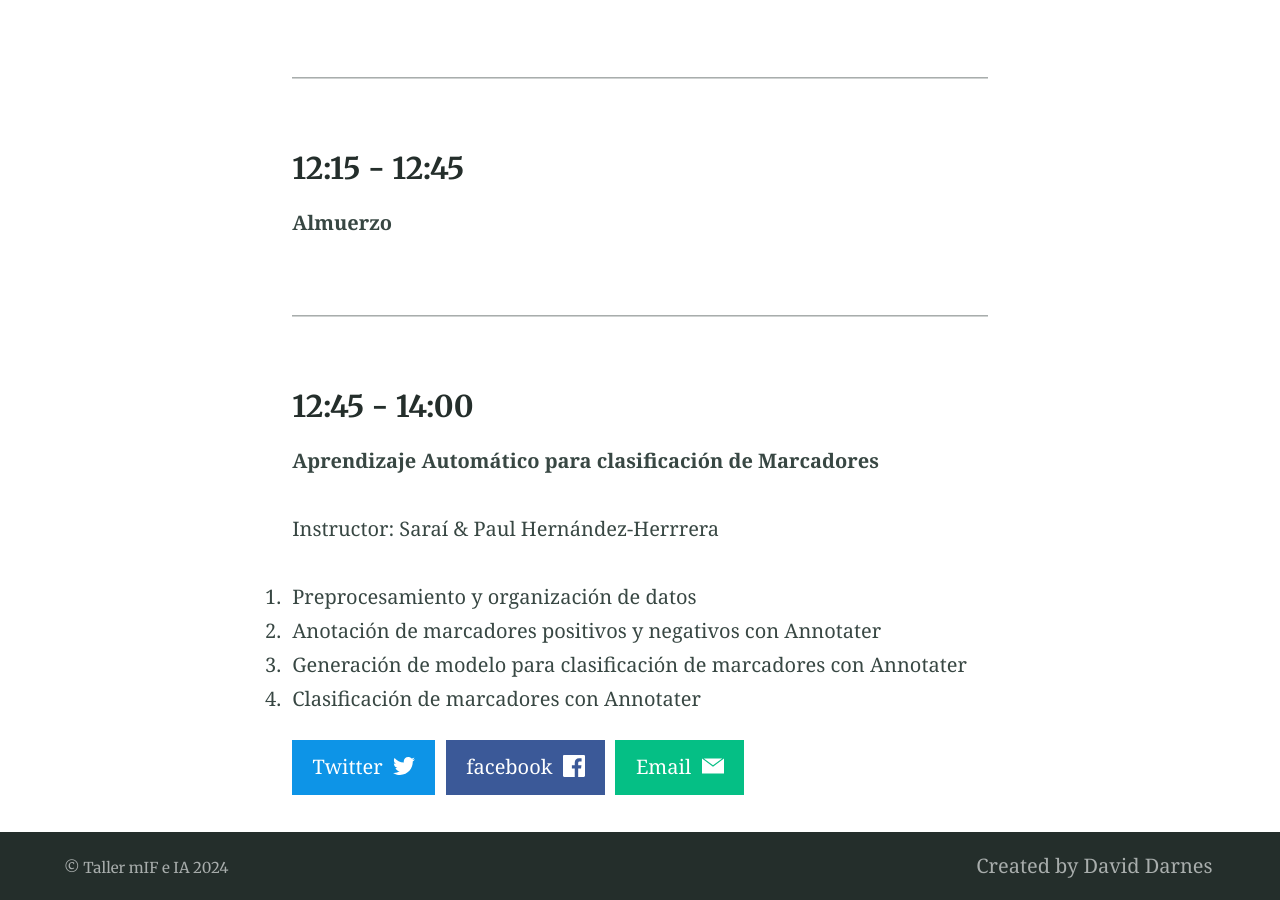
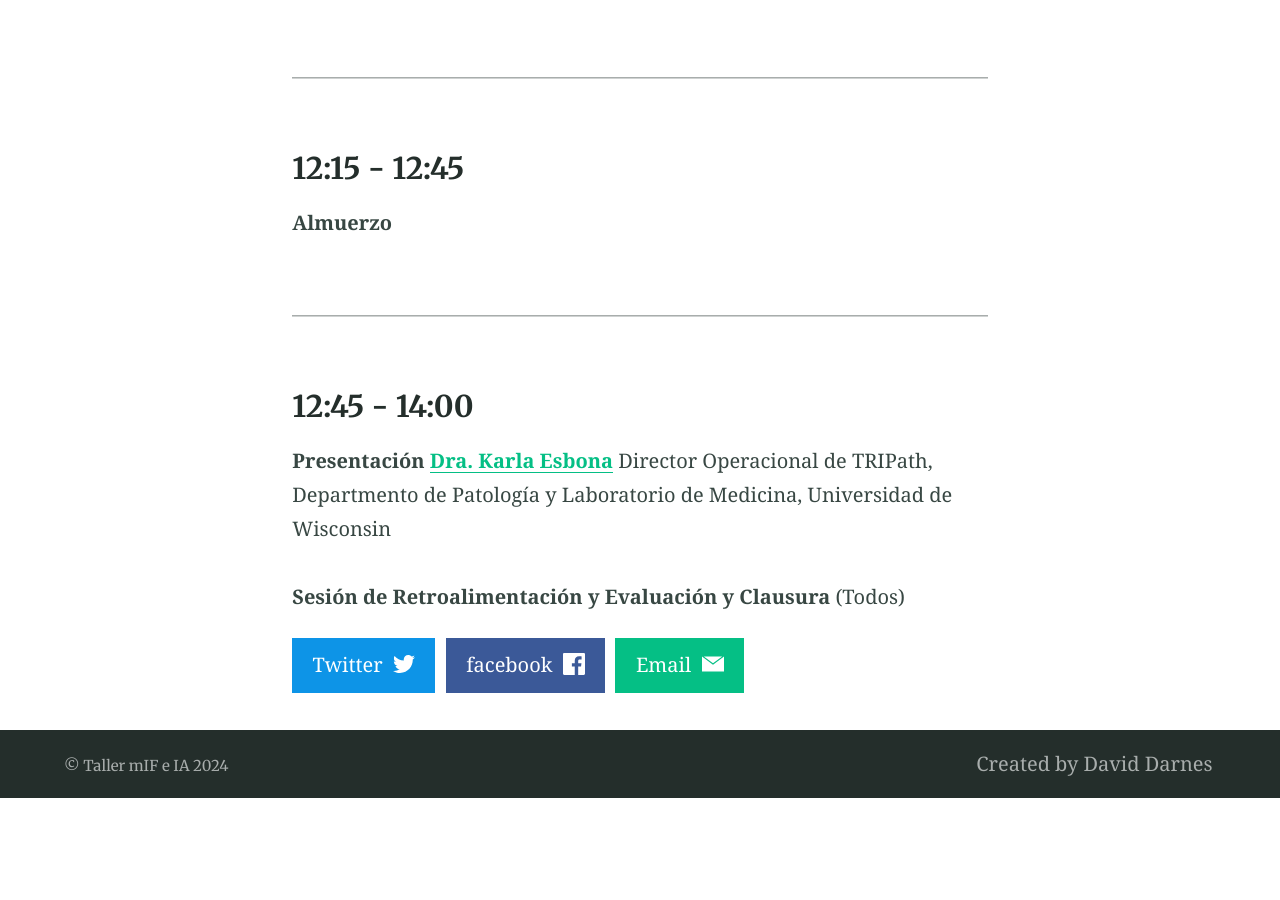
Before and after one commit to acnilo/202411_LNMA_IA-mIF, a Jekyll site: the page built from _posts/2024-10-23-Day3.md, in a window 1280 px wide and 900 px high, scrolled down 1754 px. Built offline with Jekyll 4.4.1, drawn with Linux system fonts in a browser that asks for light colours; nearby versions of some CDN libraries; after the commit the page ends 2552 px from its top, so only the background shows below that.

Commit message:
Update 2024-10-23-Day3.md

```diff
--- a/_posts/2024-10-23-Day3.md
+++ b/_posts/2024-10-23-Day3.md
@@ -51,11 +51,9 @@
 ---
 
 ### 12:45 - 14:00
-**Aprendizaje Automático para clasificación de Marcadores**
+**Presentación [Dra. Karla Esbona](https://www.linkedin.com/in/karla-esbona-8133736b)**
+Director Operacional de TRIPath, Departmento de Patología y Laboratorio de Medicina, Universidad de Wisconsin
 
-Instructor: Saraí & Paul Hernández-Herrrera
 
-1. Preprocesamiento y organización de datos
-2. Anotación de marcadores positivos y negativos con Annotater
-3. Generación de modelo para clasificación de marcadores con Annotater
-4. Clasificación de marcadores con Annotater
+**Sesión de Retroalimentación y Evaluación y Clausura**
+(Todos)
```
